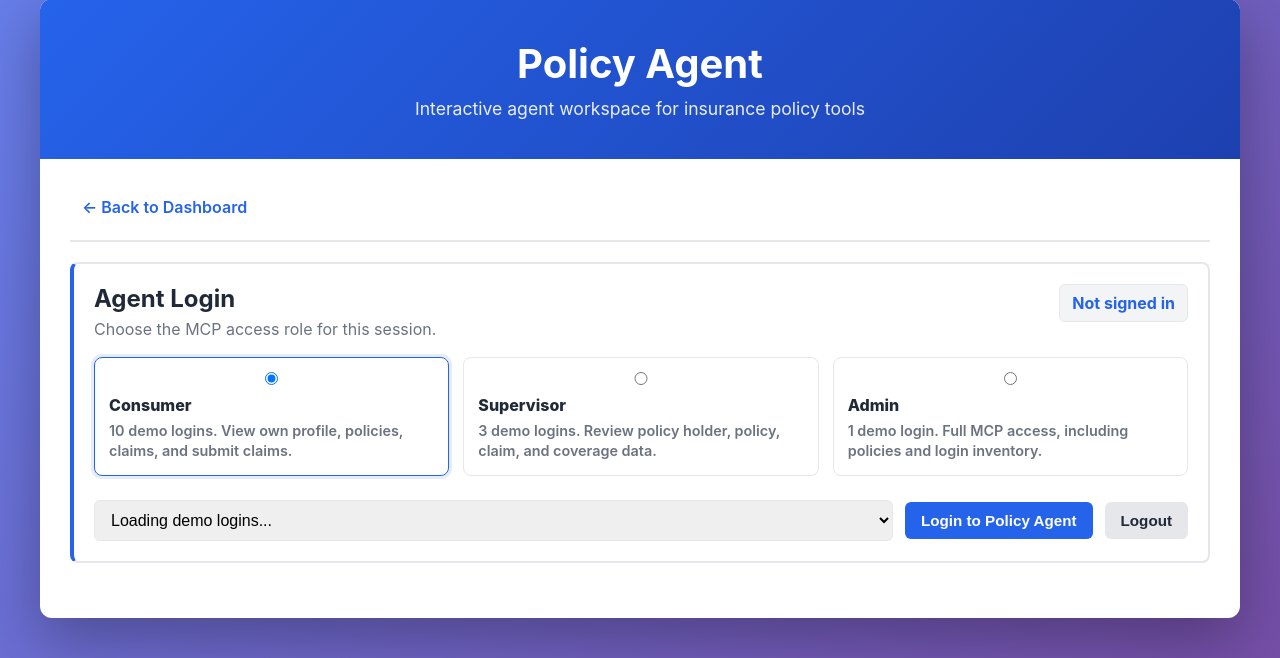
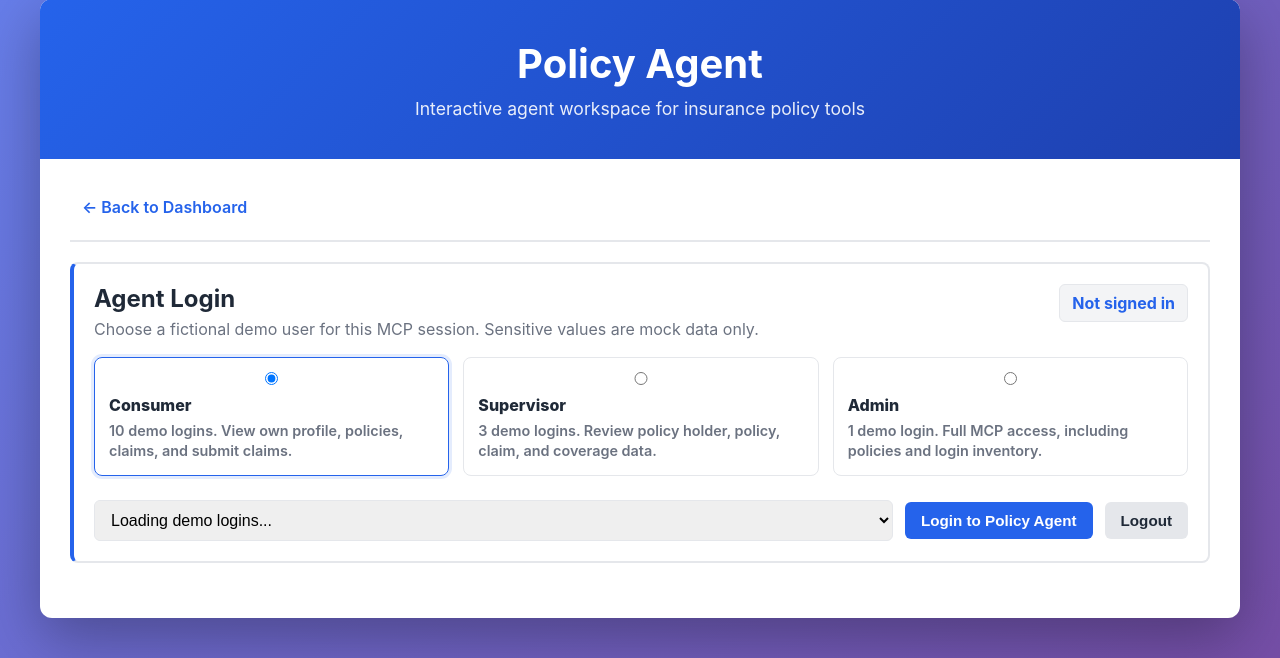
Before and after one commit to shankarmaheswaran/insurance-policy-mcp-server, a Flask app: page /agent in a window 1280 px wide. Shown: the part 21-679 px from the top of the page. Run offline with Flask 3, Linux system fonts and the light colour scheme.

Commit message:
Show dummy names and mock PII in Policy Agent

```diff
--- a/policy-agent-ui/static/test-console.css
+++ b/policy-agent-ui/static/test-console.css
@@ -337,6 +337,17 @@
     overflow-x: auto;
 }
 
+.pii-notice {
+    background: #fff7ed;
+    border: 1px solid #fed7aa;
+    border-radius: 6px;
+    color: #9a3412;
+    font-size: 0.86em;
+    font-weight: 800;
+    margin-bottom: 12px;
+    padding: 10px 12px;
+}
+
 .policy-table {
     border-collapse: collapse;
     font-size: 0.9em;
@@ -386,6 +397,18 @@
 .policy-status.status-cancelled {
     background: #fee2e2;
     color: #991b1b;
+}
+
+.mock-sensitive {
+    background: #fee2e2;
+    border: 1px solid #fecaca;
+    border-radius: 5px;
+    color: #991b1b;
+    display: inline-block;
+    font-family: 'Monaco', 'Courier New', monospace;
+    font-size: 0.86em;
+    font-weight: 800;
+    padding: 4px 6px;
 }
 
 .policy-detail-row td {
--- a/policy-agent-ui/static/test-console.js
+++ b/policy-agent-ui/static/test-console.js
@@ -7,7 +7,8 @@ let loginOptions = [];
 let coverageCatalog = [];
 let agentSession = {
     username: "",
-    role: ""
+    role: "",
+    displayName: ""
 };
 
 // Load tools on page load
@@ -76,7 +77,7 @@ function populateLoginSelect() {
     const roleLogins = loginOptions.filter(login => login.role === selectedRole);
 
     selector.innerHTML = roleLogins.map(login => {
-        return `<option value="${login.username}">${login.username}</option>`;
+        return `<option value="${login.username}">${escapeHtml(login.display_name)} (${login.username})</option>`;
     }).join("");
 
     const matchingLogin = roleLogins.find(login => login.username === agentSession.username) || roleLogins[0];
@@ -100,6 +101,7 @@ function getSelectedLogin() {
 function applySelectedLogin(login) {
     agentSession.username = login.username;
     agentSession.role = login.role;
+    agentSession.displayName = login.display_name || login.username;
     updateRoleDisplay();
 }
 
@@ -109,20 +111,21 @@ function loginAgent() {
 
     agentSession = {
         username: selectedLogin ? selectedLogin.username : `${selectedRole}-manual`,
-        role: selectedRole
+        role: selectedRole,
+        displayName: selectedLogin ? selectedLogin.display_name : `${selectedRole} demo user`
     };
 
     updateRoleDisplay();
     showProtectedAgentSections();
     clearLogs();
-    addLog(`[AUTH] Logged in as ${agentSession.username} / ${agentSession.role}`, "success");
+    addLog(`[AUTH] Logged in as ${agentSession.displayName} / ${agentSession.role}`, "success");
     verifyConnection();
     loadCoverageCatalog();
     loadTools();
 }
 
 function logoutAgent() {
-    agentSession = { username: "", role: "" };
+    agentSession = { username: "", role: "", displayName: "" };
     restoreAgentSession();
     populateLoginSelect();
     hideProtectedAgentSections();
@@ -140,7 +143,7 @@ function updateRoleDisplay() {
         document.getElementById("roleLoginSection").dataset.role = "signed-out";
         return;
     }
-    activeRole.textContent = `Signed in: ${agentSession.username} / ${agentSession.role}`;
+    activeRole.textContent = `Signed in: ${agentSession.displayName} / ${agentSession.role}`;
     document.getElementById("roleLoginSection").dataset.role = agentSession.role;
 }
 
@@ -346,6 +349,11 @@ function normalizePolicies(result) {
     return rows.filter(item => item && item.id && item.customer_id && item.policy_type);
 }
 
+function normalizePolicyHolders(result) {
+    const rows = Array.isArray(result) ? result : result ? [result] : [];
+    return rows.filter(item => item && item.customer_id && item.name && item.ssn && item.passport_number);
+}
+
 function getCoverageDetails(coverageIds) {
     const selectedCoverage = coverageIds || [];
     if (!selectedCoverage.length) {
@@ -375,10 +383,16 @@ function getCoverageDetails(coverageIds) {
 
 function renderPolicyTable(result) {
     const policies = normalizePolicies(result);
+    const holders = normalizePolicyHolders(result);
     const container = document.getElementById("policyTableContent");
 
+    if (holders.length) {
+        renderPolicyHolderTable(holders, container);
+        return;
+    }
+
     if (!policies.length) {
-        container.innerHTML = '<p class="loading">No policy table available for this MCP result. Review the raw output.</p>';
+        container.innerHTML = '<p class="loading">No policy or policy holder table available for this MCP result. Review the raw output.</p>';
         return;
     }
 
@@ -421,6 +435,48 @@ function renderPolicyTable(result) {
                                     <div><strong>Raw Policy</strong><pre>${escapeHtml(JSON.stringify(policy, null, 2))}</pre></div>
                                 </div>
                             </td>
+                        </tr>
+                    `).join("")}
+                </tbody>
+            </table>
+        </div>
+    `;
+}
+
+function renderPolicyHolderTable(holders, container) {
+    container.innerHTML = `
+        <div class="pii-notice">
+            MOCK SENSITIVE DATA: SSN and passport values are intentionally fake demo identifiers.
+        </div>
+        <div class="policy-table-toolbar">
+            <span>${holders.length} policy holder record${holders.length === 1 ? "" : "s"}</span>
+            <input type="search" id="policyTableFilter" placeholder="Filter holder table" oninput="filterPolicyTable()">
+        </div>
+        <div class="policy-table-wrap">
+            <table class="policy-table" id="policyTable">
+                <thead>
+                    <tr>
+                        <th>Customer ID</th>
+                        <th>Name</th>
+                        <th>Phone</th>
+                        <th>Address</th>
+                        <th>Mock SSN</th>
+                        <th>Mock Passport</th>
+                        <th>Income</th>
+                        <th>Family</th>
+                    </tr>
+                </thead>
+                <tbody>
+                    ${holders.map(holder => `
+                        <tr class="policy-row" data-policy-text="${escapeHtml(JSON.stringify(holder).toLowerCase())}">
+                            <td>${escapeHtml(holder.customer_id)}</td>
+                            <td>${escapeHtml(holder.name)}</td>
+                            <td>${escapeHtml(holder.phone_number)}</td>
+                            <td>${escapeHtml(holder.address)}</td>
+                            <td><span class="mock-sensitive">${escapeHtml(holder.ssn)}</span></td>
+                            <td><span class="mock-sensitive">${escapeHtml(holder.passport_number)}</span></td>
+                            <td>${formatCurrency(holder.annual_income)}</td>
+                            <td>${escapeHtml(holder.family_members)}</td>
                         </tr>
                     `).join("")}
                 </tbody>
--- a/policy-agent-ui/templates/test-console.html
+++ b/policy-agent-ui/templates/test-console.html
@@ -25,7 +25,7 @@
                 <div class="role-login-header">
                     <div>
                         <h2>Agent Login</h2>
-                        <p>Choose the MCP access role for this session.</p>
+                        <p>Choose a fictional demo user for this MCP session. Sensitive values are mock data only.</p>
                     </div>
                     <div class="active-role" id="activeRole">Not signed in</div>
                 </div>
@@ -120,7 +120,7 @@
                             <section class="output-box policy-output-box">
                                 <div class="output-box-title">Policy Details</div>
                                 <div id="policyTableContent" class="policy-table-content">
-                                    <p class="loading">Run a policy action to see table details here.</p>
+                                    <p class="loading">Run a policy or policy holder action to see details here.</p>
                                 </div>
                             </section>
                             <section class="output-box raw-output-box">
--- a/policy-mcp-backend/app.py
+++ b/policy-mcp-backend/app.py
@@ -177,7 +177,11 @@ def serialize_login(login) -> dict:
 
 def serialize_public_login(login) -> dict:
     """Serialize non-sensitive login choices for the signed-out UI."""
-    return {"username": login.username, "role": login.role}
+    return {
+        "username": login.username,
+        "role": login.role,
+        "display_name": login.display_name,
+    }
 
 
 def error_result(message: str, logs: list[str], status_code: int = 403):
```
